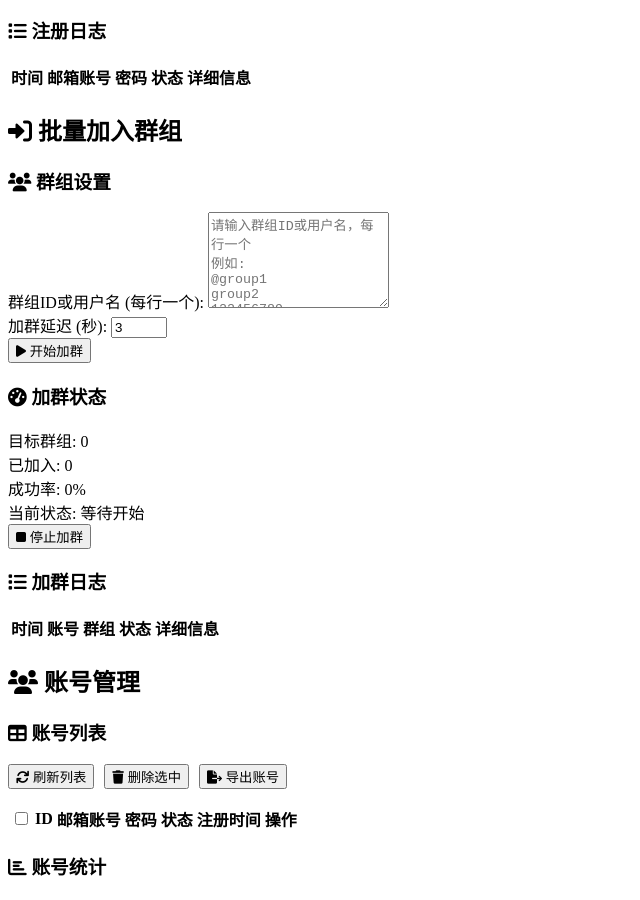
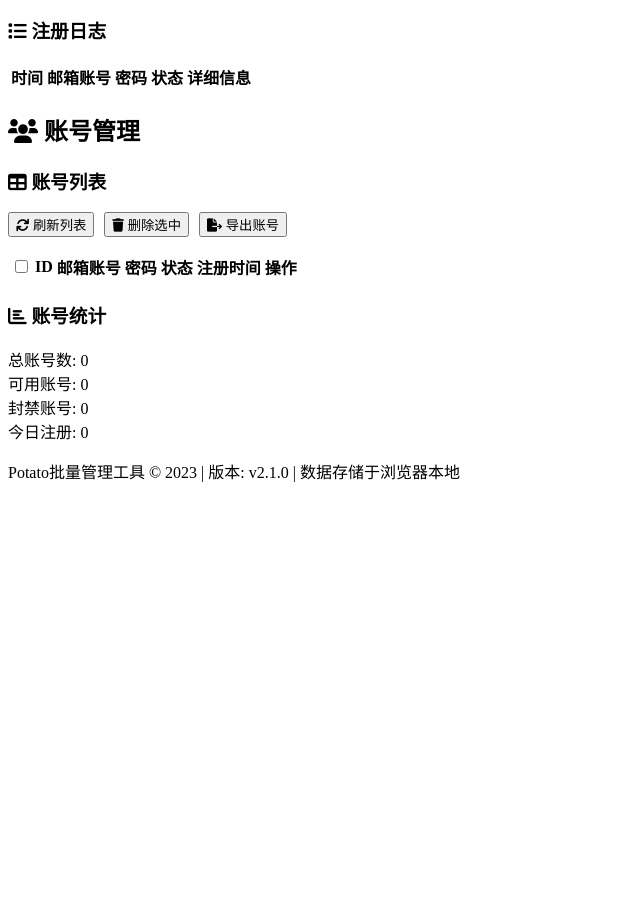
Before and after one commit to xl1009/hi-xm, a plain HTML site: page index.html in a window 1280 px wide. Shown: the part 821-1721 px from the top of the page, without its empty margins (0-640 px from the left). After the commit the page ends 1320 px from the top, so only its background shows below. Drawn offline with Linux system fonts and the light colour scheme; sample sign-in values are in the browser's storage.

Commit message:
Update index.html

```diff
--- a/index.html
+++ b/index.html
@@ -51,6 +51,8 @@
             <div class="content">
                 <!-- 批量注册标签页 -->
                 <div id="batchRegister" class="tab-content active">
+ <!-- 在批量注册标签页中修改这部分代码 -->
+<div id="batchRegister" class="tab-content active">
     <h2><i class="fas fa-user-plus"></i> 批量注册账号</h2>
 
     <div class="card-grid">
@@ -62,7 +64,7 @@
             </div>
             <div class="form-group">
                 <label>注册地址:</label>
-                                <input type="text" id="registerUrl" value="https://potato160.org/dl" placeholder="请输入注册地址">
+                <input type="text" id="registerUrl" value="https://potato160.org/dl" readonly style="background-color: #f7fafc; cursor: not-allowed;">
             </div>
             <div class="form-group">
                 <label>接码平台:</label>
@@ -75,7 +77,7 @@
             </div>
             <div class="form-group">
                 <label>默认密码:</label>
-                                <input type="text" id="defaultPassword" value="qwer1234" placeholder="请输入默认密码">
+                <input type="text" id="defaultPassword" value="qwer1234" readonly style="background-color: #f7fafc; cursor: not-allowed;">
             </div>
             <div class="form-group">
                 <label>国家/地区:</label>
@@ -164,72 +166,6 @@
     </div>
 </div>
 
-                <!-- 批量加群标签页 -->
-                <div id="batchJoin" class="tab-content">
-                    <h2><i class="fas fa-sign-in-alt"></i> 批量加入群组</h2>
-
-                    <div class="card-grid">
-                        <div class="card">
-                            <h3><i class="fas fa-users"></i> 群组设置</h3>
-                            <div class="form-group">
-                                <label>群组ID或用户名 (每行一个):</label>
-                                <textarea id="groupList" rows="6" placeholder="请输入群组ID或用户名，每行一个&#10;例如:&#10;@group1&#10;group2&#10;123456789"></textarea>
-                            </div>
-                            <div class="form-group">
-                                <label>加群延迟 (秒):</label>
-                                <input type="number" id="joinDelay" value="3" min="1" max="60">
-                            </div>
-                            <button id="startJoinBtn" class="btn btn-success"><i class="fas fa-play"></i> 开始加群</button>
-                        </div>
-
-                        <div class="card">
-                            <h3><i class="fas fa-tachometer-alt"></i> 加群状态</h3>
-                            <div class="status-display">
-                                <div class="status-item">
-                                    <span class="label">目标群组:</span>
-                                    <span class="value" id="targetGroups">0</span>
-                                </div>
-                                <div class="status-item">
-                                    <span class="label">已加入:</span>
-                                    <span class="value" id="joinedGroups">0</span>
-                                </div>
-                                <div class="status-item">
-                                    <span class="label">成功率:</span>
-                                    <span class="value" id="joinSuccessRate">0%</span>
-                                </div>
-                                <div class="status-item">
-                                    <span class="label">当前状态:</span>
-                                    <span class="value" id="joinStatus">等待开始</span>
-                                </div>
-                            </div>
-                            <div class="progress-bar">
-                                <div class="progress-fill" id="joinProgress" style="width: 0%"></div>
-                            </div>
-                            <button id="stopJoinBtn" class="btn btn-danger"><i class="fas fa-stop"></i> 停止加群</button>
-                        </div>
-                    </div>
-
-                    <div class="card">
-                        <h3><i class="fas fa-list"></i> 加群日志</h3>
-                        <div style="max-height: 300px; overflow-y: auto;">
-                            <table class="data-table">
-                                <thead>
-                                    <tr>
-                                        <th>时间</th>
-                                        <th>账号</th>
-                                        <th>群组</th>
-                                        <th>状态</th>
-                                        <th>详细信息</th>
-                                    </tr>
-                                </thead>
-                                <tbody id="joinLog">
-                                    <!-- 加群日志将通过JavaScript动态生成 -->
-                                </tbody>
-                            </table>
-                        </div>
-                    </div>
-                </div>
-
                 <!-- 账号管理标签页 -->
                 <div id="accountManager" class="tab-content">
                     <h2><i class="fas fa-users"></i> 账号管理</h2>
```
Lines whose indentation alone changed are shown as unchanged.
